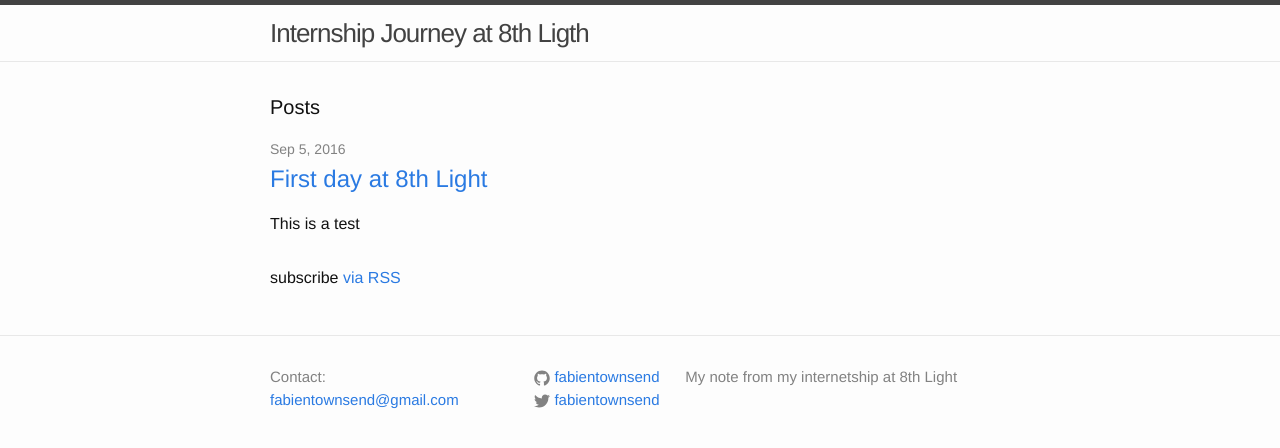
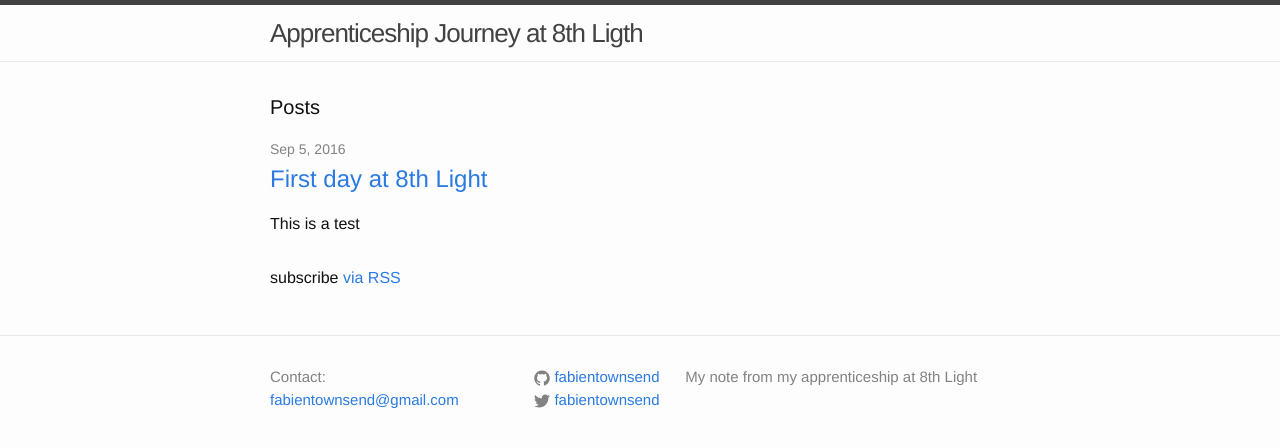
Before and after one commit to fabientownsend/fabientownsend.github.io, a Jekyll site: the page built from index.html, in a window 1280 px wide. Shown: the top 448 px of the page. Built offline with Jekyll 4.4.1, drawn with Linux system fonts in a browser that asks for light colours.

Commit message:
correction site title and description

```diff
--- a/_config.yml
+++ b/_config.yml
@@ -6,10 +6,10 @@
 # 'jekyll serve'. If you change this file, please restart the server process.
 
 # Site settings
-title: Internship Journey at 8th Ligth
+title: Apprenticeship Journey at 8th Ligth
 email: fabientownsend@gmail.com
 description: > # this means to ignore newlines until "baseurl:"
-  My note from my internetship at 8th Light
+  My note from my apprenticeship at 8th Light
 baseurl: "" # the subpath of your site, e.g. /blog
 url: "http://fabientownsend.github.io" # the base hostname & protocol for your site
 twitter_username: fabientownsend
```
